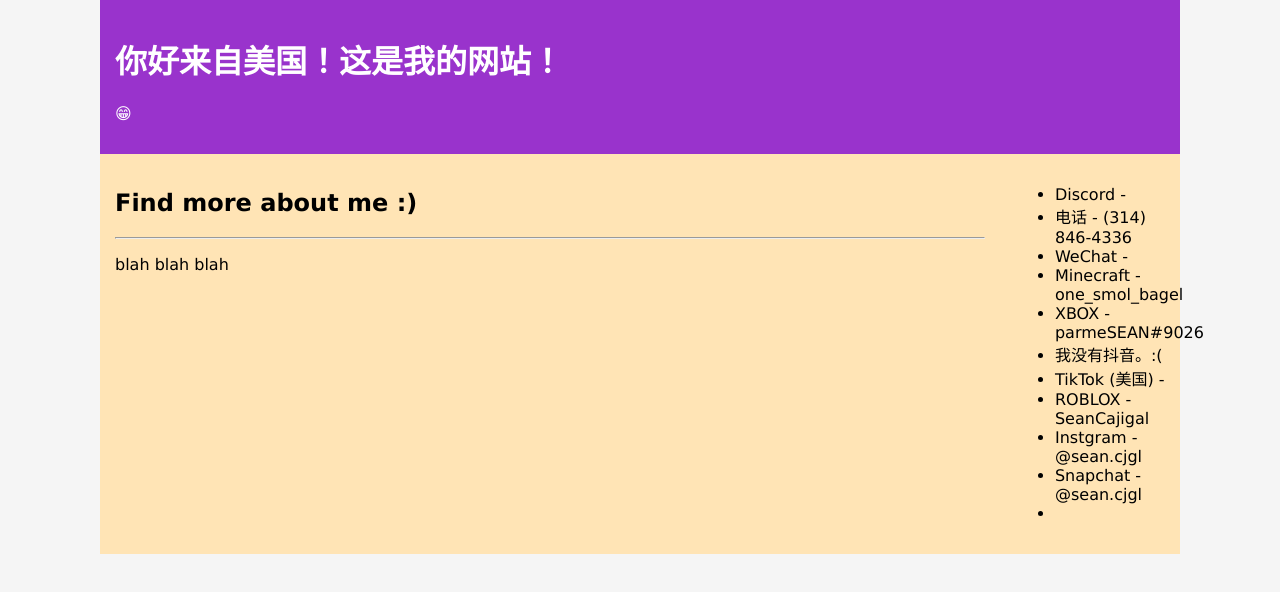
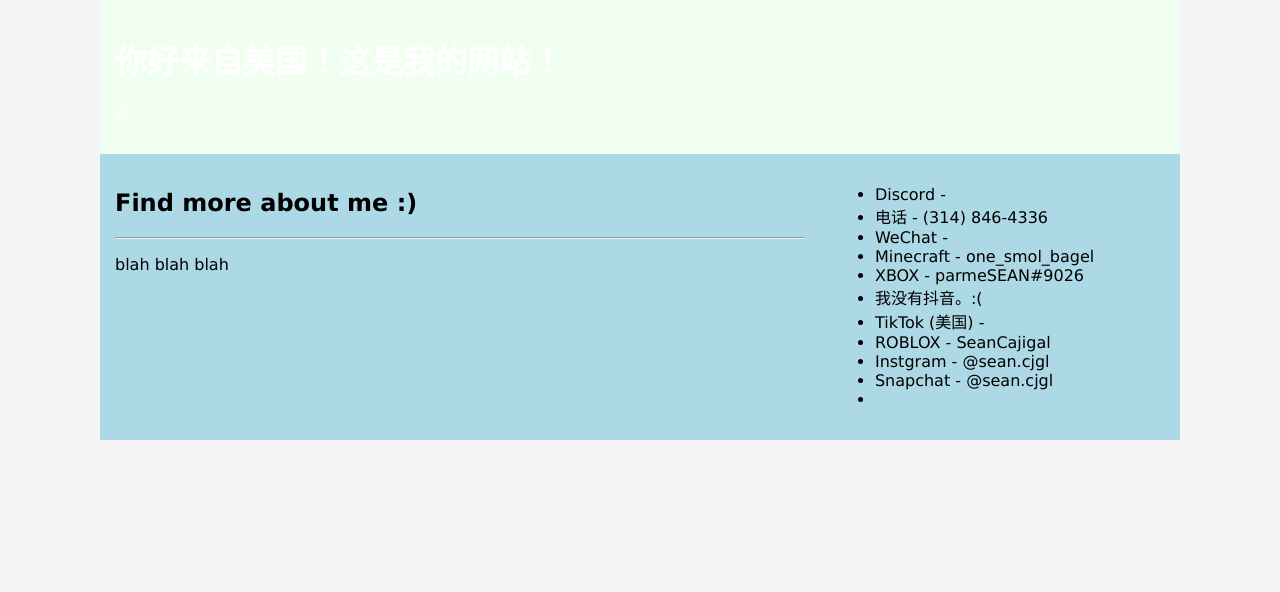
Before and after one commit to parmeseancheez/Taiwan-Letter, a plain HTML site: page index.html in a window 1280 px wide. Drawn offline with Linux system fonts and the light colour scheme.

Commit message:
BURHUHRUHBURUBRUBUhur

```diff
--- a/index.html
+++ b/index.html
@@ -11,12 +11,12 @@
         <p>😁</p>
     </div>
     <div class="row">
-        <div class="col-10">
+        <div class="col-8">
             <h2>Find more about me :)</h2>
             <hr>
             <p>blah blah blah</p>
         </div>
-        <div class="col-2">
+        <div class="col-4">
             <ul>
                 <li>Discord - </li>
                 <li>电话 - (314) 846-4336</li>
--- a/main.css
+++ b/main.css
@@ -32,12 +32,12 @@ html {
 }
 
 body {
-    background-color: moccasin;
+    background-color:lightblue;
     margin: 0 100px;
 }
 
 .header {
-  background-color: #9933cc;
+  background-color: honeydew;
   color: #ffffff;
   padding: 15px;
 }
```
